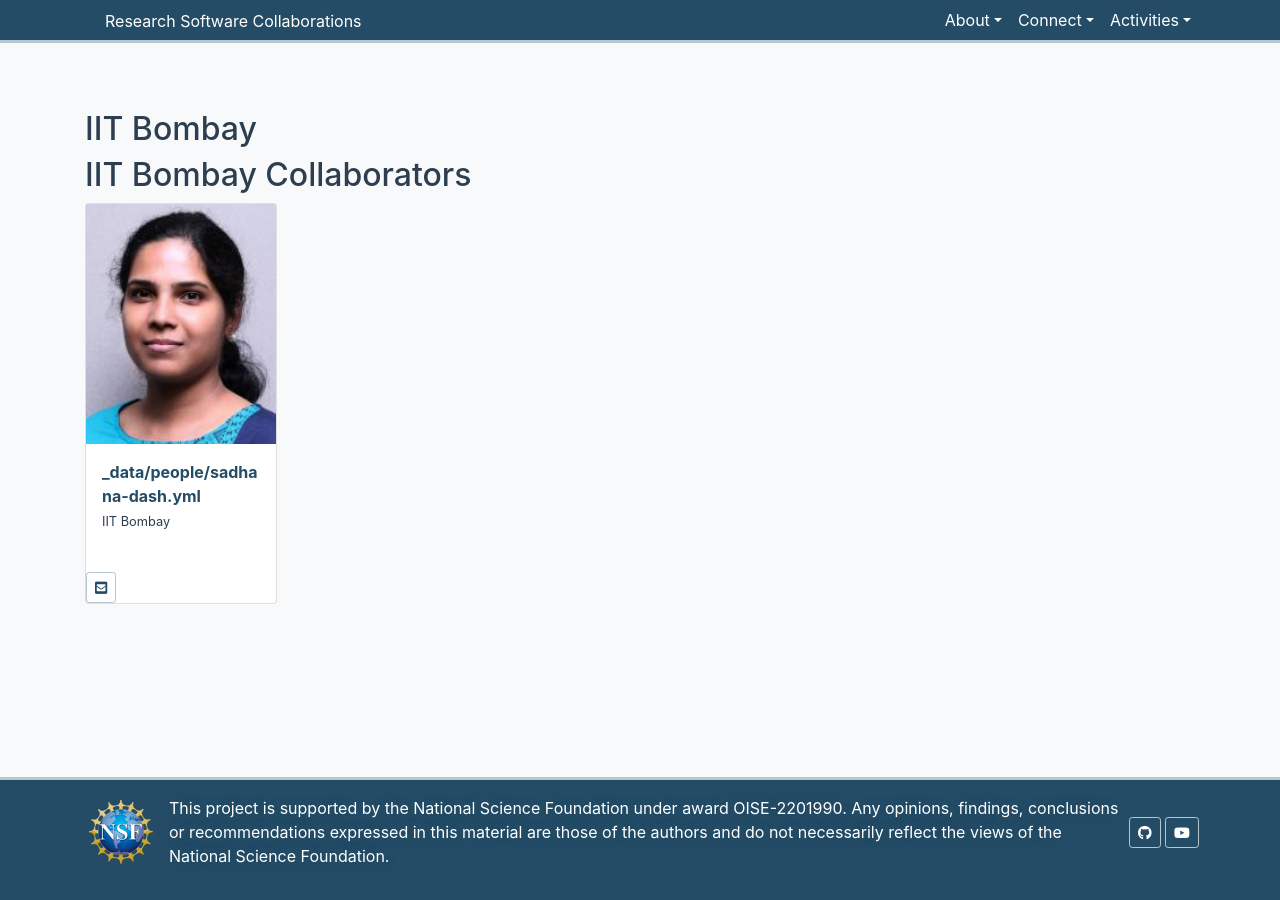
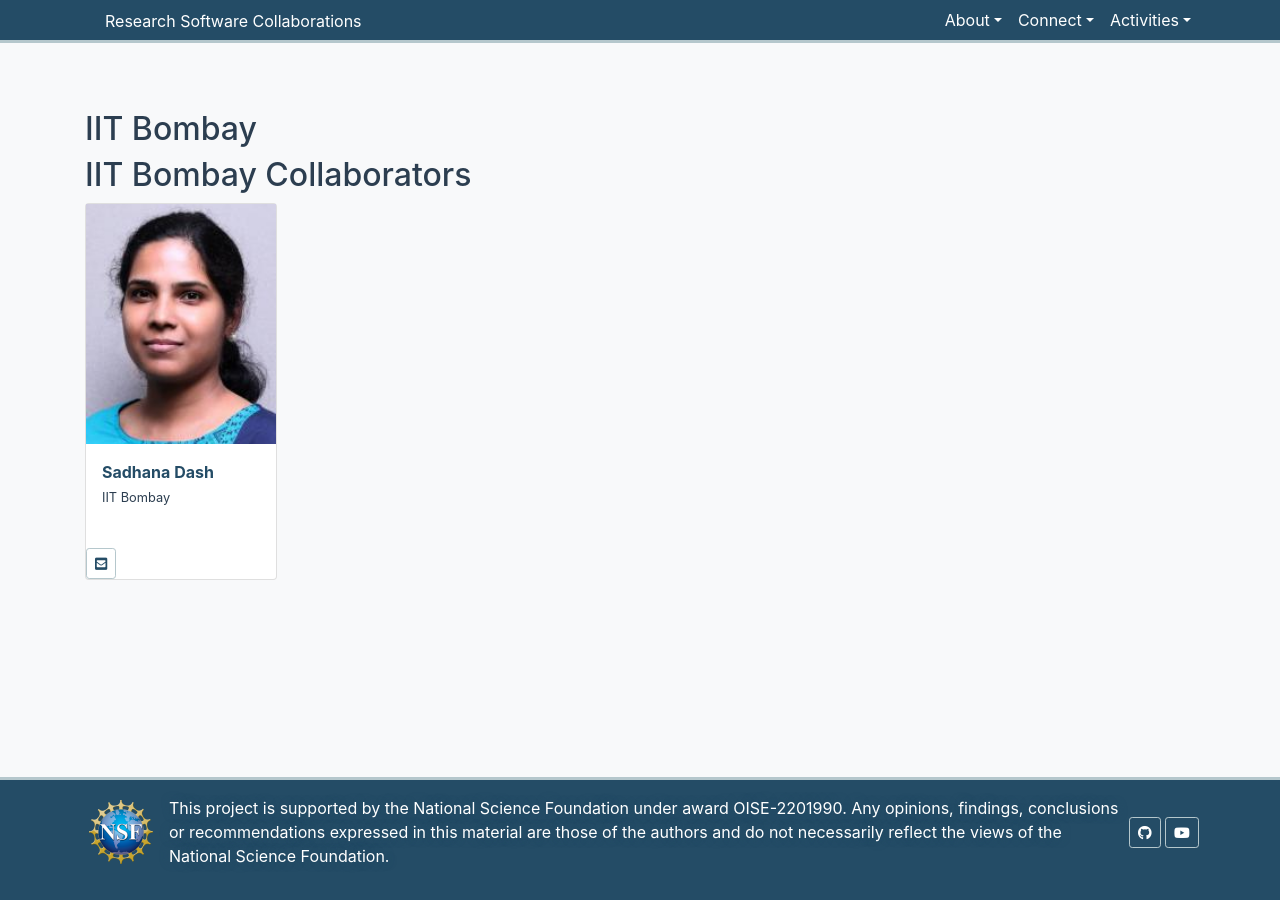
Before and after one commit to research-software-collaborations/research-software-collaborations.github.io, a Jekyll site: the page built from _institutes/iit-bombay.md, in a window 1280 px wide. Built offline with Jekyll 4.4.1, drawn with Linux system fonts in a browser that asks for light colours; cached includes are drawn as plain includes.

Commit message:
fix name

```diff
--- a/_data/people/sadhana-dash.yml
+++ b/_data/people/sadhana-dash.yml
@@ -1,5 +1,5 @@
 active: true
-name: _data/people/sadhana-dash.yml
+name: Sadhana Dash
 institution: IIT Bombay
 e-mail: sadhana@phy.iitb.ac.in
 github-username:
```
